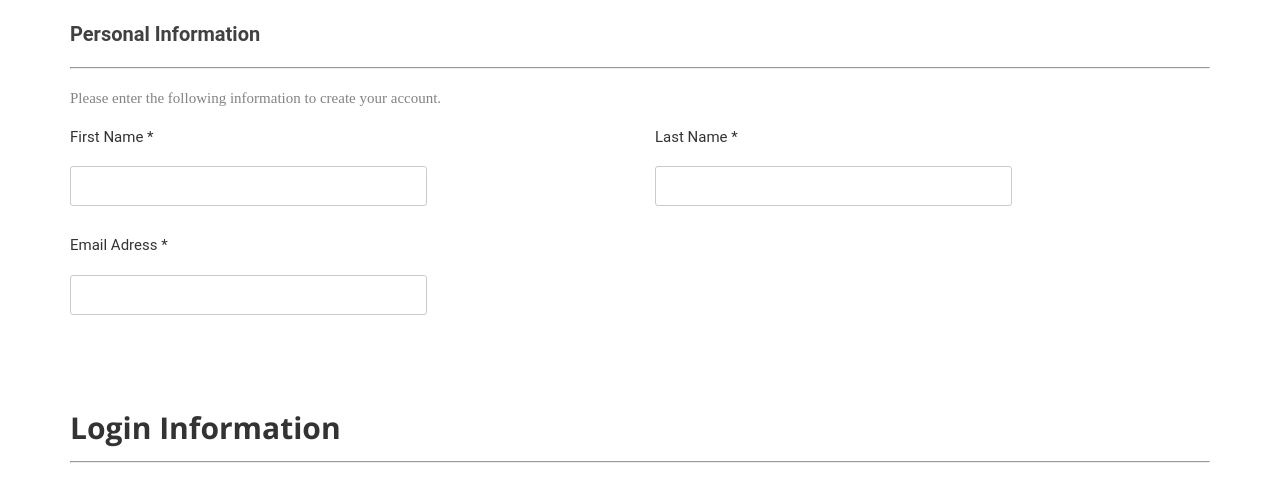
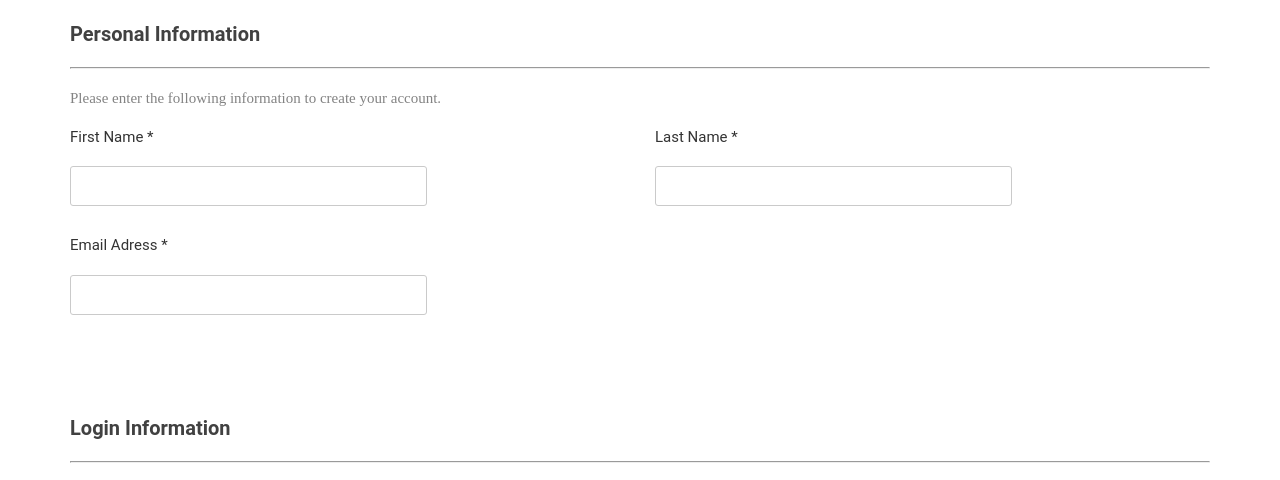
Before and after one commit to VipulBavaliya1883/TatvaSoft-Project-Book-e-sell-, a plain HTML site: page Book-e-sell/register.html in a window 1280 px wide. Shown: the part 469-949 px from the top of the page. Drawn offline with nearby package versions, Linux system fonts and the light colour scheme.

Commit message:
commited!!!

```diff
--- a/Book-e-sell/register.html
+++ b/Book-e-sell/register.html
@@ -189,7 +189,8 @@
                 </div>
                 <div class="login-information" style="margin-top: 70px;">
                   <div class="personal-information-header">
-                    <h2 style="margin-bottom: 20px;">Login Information</h2>
+                    <h2 style="font-size: 20px;font-family: Roboto; color: #414141;margin-bottom: 20px;">Login
+                      Information</h2>
                     <hr>
                   </div>
                   <div class="form-row-wrapper">
```
